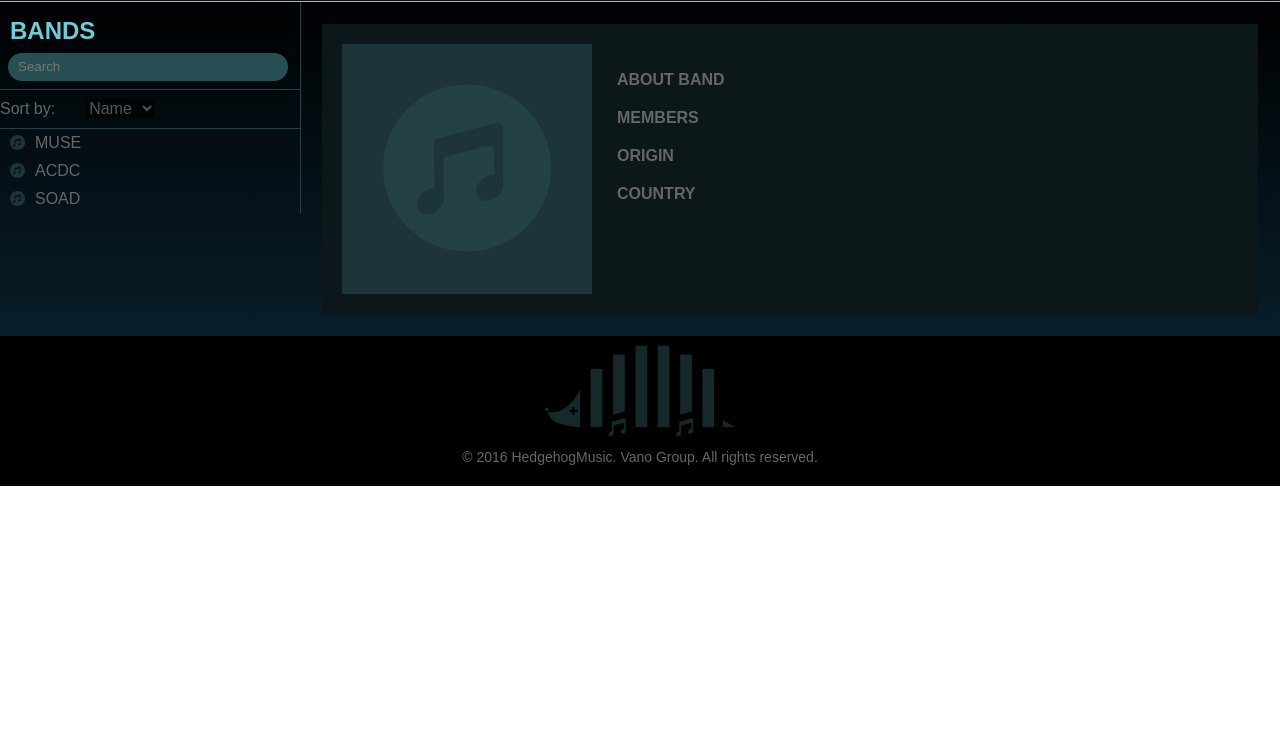
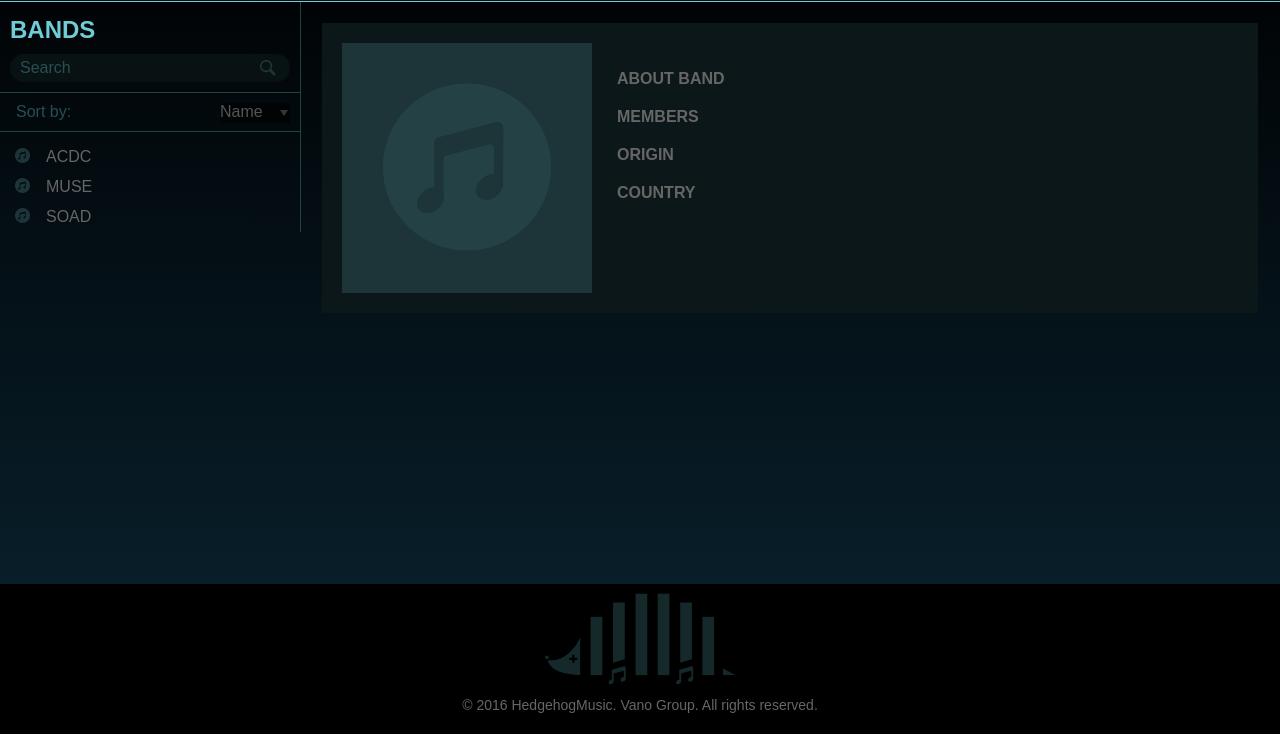
Before and after one commit to molodshiy/hedgehog-music, a website built with webpack: page index.html in a window 1280 px wide. Shown: the part 65-800 px from the top of the page. Built offline with nearby package versions, Linux system fonts and the light colour scheme.

Commit message:
change styles

```diff
--- a/index.html
+++ b/index.html
@@ -10,56 +10,55 @@
     <img class="logo" src="src/img/hedgehog_logo.svg">
 </header>
 
-<div class="container clearfix">
+<div class="container">
     <div class="wrapper_band clearfix">
         <div class="bands">
+
             <h2>Bands</h2>
 
             <form>
                 <input class="search" placeholder="Search">
             </form>
             <div class="wrapper_sort clearfix">
-                <span class="clearfix">Sort by:</span>
-                <select class="select_sort clearfix">
+                <span>Sort by:</span>
+                <select class="select_sort">
                     <option value="name">Name</option>
                     <option value="year">Year</option>
                     <option value="rate">Rate</option>
                 </select>
             </div>
-            <ul id="bands" class="list_bands">
-            </ul>
+            <ul id="bands" class="list_bands"></ul>
         </div>
+
         <div class="wrapper_content">
-
-            <div class="about_band clearfix">
-                <img class="img_band" src="src/img/img_band.png">
+            <div class="about_band">
+                <img class="==>? img_band" src="src/img/img_band.png">
 
                 <div class="content_band">
-                    <h1 class="band_name"></h1>
+                    <h1 class="==>? band_name"></h1>
                     <span class="rate"></span>
 
                     <h3>About Band</h3>
 
-                    <p class="about_band_info"></p>
+                    <p class="==>?  about_band_info"></p>
 
                     <h3>Members</h3>
 
-                    <p class="members"></p>
+                    <p class="==>? members"></p>
 
                     <h3>Origin</h3>
 
-                    <p class="origin"></p>
+                    <p class="==>? origin"></p>
 
                     <h3>Country</h3>
 
-                    <p class="country"></p>
+                    <p class="==>? country"></p>
                 </div>
             </div>
 
             <div class="albums">
                 <h2>Albums</h2>
-                <ul class="list_albums">
-                </ul>
+                <ul class="list_albums"></ul>
             </div>
         </div>
     </div>
--- a/src/components/http.js
+++ b/src/components/http.js
@@ -1,5 +1,5 @@
 /**
- * Created by Vania on 06.02.2017.
+ * Created by ivan.datsiv on 2/6/2017.
  */
 
 export class Http {
@@ -12,7 +12,6 @@ export class Http {
                     const RESPONSE_DATA = JSON.parse(HTTP.responseText);
                     resolve(RESPONSE_DATA);
                 } else if (HTTP.readyState == XMLHttpRequest.DONE) {
-                    console.log('jo');
                     reject('Something went wrong');
                 }
             };
--- a/src/components/showBandName.js
+++ b/src/components/showBandName.js
@@ -1,9 +1,10 @@
 /**
  * Created by Vania on 06.02.2017.
  */
-    import {showBand} from './showBand.js';
 
-let showBandName = (bandsShort) => {
+import {showBand} from './showBand.js';
+
+export function showBandName (bandsShort) {
 
     let ul = document.getElementById('bands');
     ul.innerHTML = "";
@@ -11,10 +12,8 @@ let showBandName = (bandsShort) => {
     for (let e of bandsShort) {
         let li = document.createElement('li');
         li.innerText = e.name;
-        li.addEventListener('click', event => {showBand(li)});
+        li.addEventListener('click', () => {showBand(li)});
 
         ul.appendChild(li);
     }
 }
-
-export {showBandName};
--- a/src/components/sort.js
+++ b/src/components/sort.js
@@ -9,8 +9,8 @@ import {compareName, compareOrigin, compareRate} from './compareMethods.js';
 import {player} from './player.js';
 
 
-let sort = (bandsShort1) => {
-    let bandsShort = bandsShort1;
+let sort = (bands) => {
+    let bandsShort = bands;
     $("select")
         .change(function () {
             let sortValue = "";
@@ -34,6 +34,6 @@ let sort = (bandsShort1) => {
         })
         .trigger("change");
     return bandsShort;
-}
+};
 
 export {sort};
--- a/src/css/style.css
+++ b/src/css/style.css
@@ -3,7 +3,7 @@
     padding: 0;
 }
 
-.clearfix:after {
+.clearfix::after {
     content: "";
     display: block;
     clear: both;
@@ -42,6 +42,9 @@ a {
 }
 
 header {
+    position: fixed;
+    z-index: 10;
+    width: 100%;
     line-height: 66px;
     background-color: #070f13;
     text-align: center;
@@ -54,10 +57,12 @@ header {
 }
 
 .container {
+    padding-top: 66px;
     background: linear-gradient(#000102, #081e29);
 }
 
 .wrapper_band {
+    min-height: calc(100vh - 217px);
     position: relative;
     overflow: hidden;
 }
@@ -72,15 +77,24 @@ header {
 
 .search {
     width: 270px;
-    margin: 8px;
-    line-height: 28px;
+    height: 28px;
+    margin: 10px;
     border-radius: 14px;
     padding-left: 10px;
+    font-size: 16px;
+    color: #284f54;
     border: none;
-    background-color: #284f54;
+    background: #091213 url("../img/search.png") no-repeat 250px 6px;
+    outline: none;
+}
+
+.search::-webkit-input-placeholder {
+    font-size: 16px;
+    color: #284f54;
 }
 
 .wrapper_sort {
+    color: #284f54;
     line-height: 38px;
     border-top: 1px solid #244246;
     border-bottom: 1px solid #244246;
@@ -88,20 +102,38 @@ header {
 
 .wrapper_sort span {
     float: left;
+    margin-left: 16px;
 }
 
 .select_sort {
+    float: right;
     width: 70px;
     font-size: 16px;
-    margin-left: 30px;
+    margin: 10px 10px 0 0;
+    padding-bottom: 3px;
     color: #545555;
-    background: #010405;
+    background: #010405 url("../img/triangle.png") no-repeat 60px 7px;
     border: none;
+    outline: none;
+    -moz-appearance: none;
+    -webkit-appearance: none;
+}
+
+select::-ms-expand {
+    display: none;
+}
+
+option {
+    outline: none;
 }
 
 .list_bands li {
-    padding: 5px 0 5px 35px;
-    background: url("../img/icon_song.png") no-repeat 10px 6px;
+    padding: 6px 0 6px 46px;
+    background: url("../img/icon_song.png") no-repeat 15px 6px;
+}
+
+.list_bands li:first-child {
+    margin-top: 10px;
 }
 
 .list_bands li:hover {
@@ -116,7 +148,7 @@ header {
 
 .active_band {
     color: #fff;
-    background: url("../img/icon_song_active.png") no-repeat 10px 6px !important;
+    background: url("../img/icon_song_active.png") no-repeat 20px 6px !important;
 }
 
 .about_band img {
@@ -221,8 +253,8 @@ li.playing, li.playing a {
     text-shadow: 1px 1px 0 rgba(255, 255, 255, 0.3);
 }
 
-li.playing:before {
-    content: '?';
+li.playing::before {
+    content: '♬';
     position: absolute;
     left: 8px;
     top: 4px;
@@ -255,6 +287,7 @@ footer img {
 
     .search {
         width: 170px;
+        background-position: 150px;
     }
 
     .wrapper_content {
@@ -277,10 +310,12 @@ footer img {
 
     .search {
         width: 270px;
+        background-position: 250px;
     }
 
     .wrapper_content {
-        margin: 0;
+        margin: 22px;
+        min-width: 270px;
     }
 
     .footer_wrapper {
--- a/src/index.js
+++ b/src/index.js
@@ -2,7 +2,6 @@
  * Created by ivan.datsiv on 2/6/2017.
  */
 
-import $ from 'jquery';
 import {Http} from './components/http.js';
 import {Band} from './components/band.js';
 import {sort} from './components/sort.js';
@@ -20,10 +19,8 @@ Http.fetchData(URL)
             const band = new Band(e.band_name, e.origin, e.rate);
             bandsShort.push(band);
         }
-        showBandName(bandsShort);
+        bandsShort = sort(bandsShort);
     })
     .catch(error => console.log(error));
 
 export {bands};
-
-bandsShort = sort(bandsShort);
```
Also changed, not shown: .babelrc (added), src/img/search.png (added), src/img/triangle.png (added), 1 other file.
